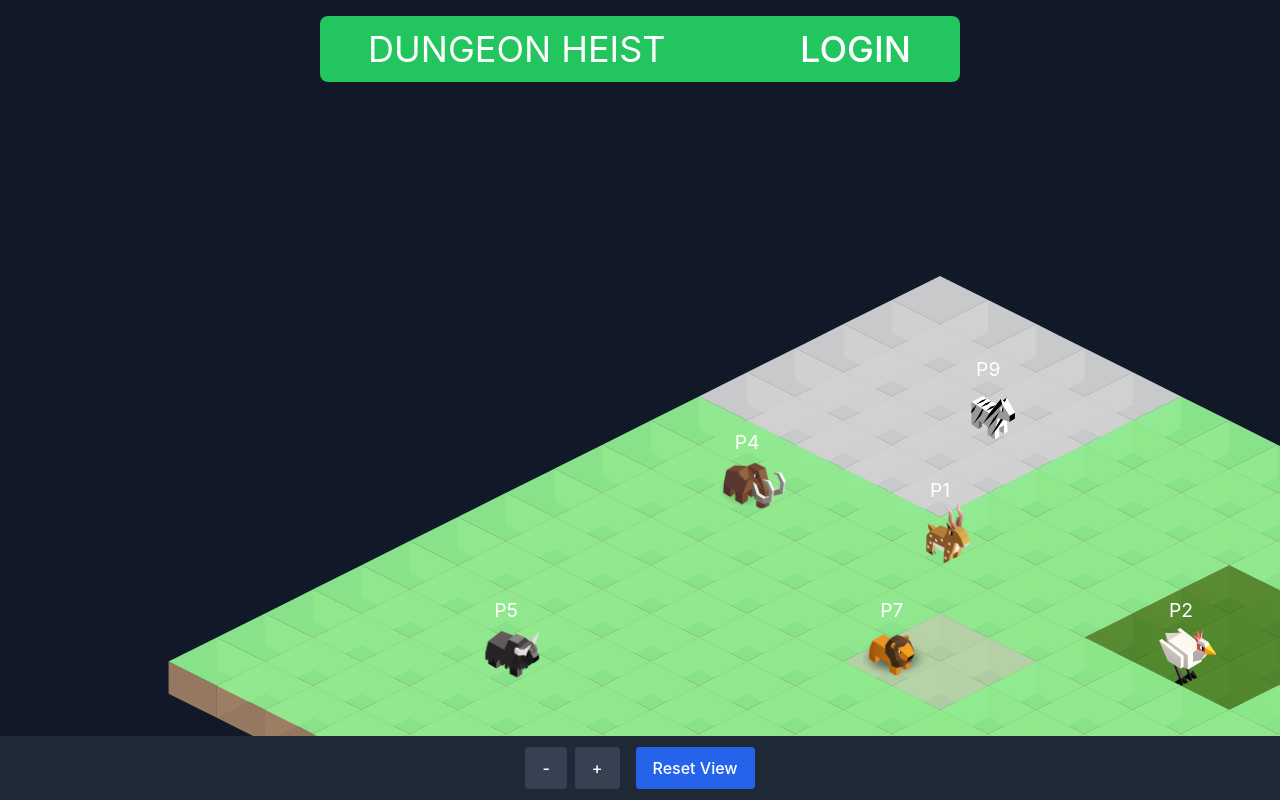
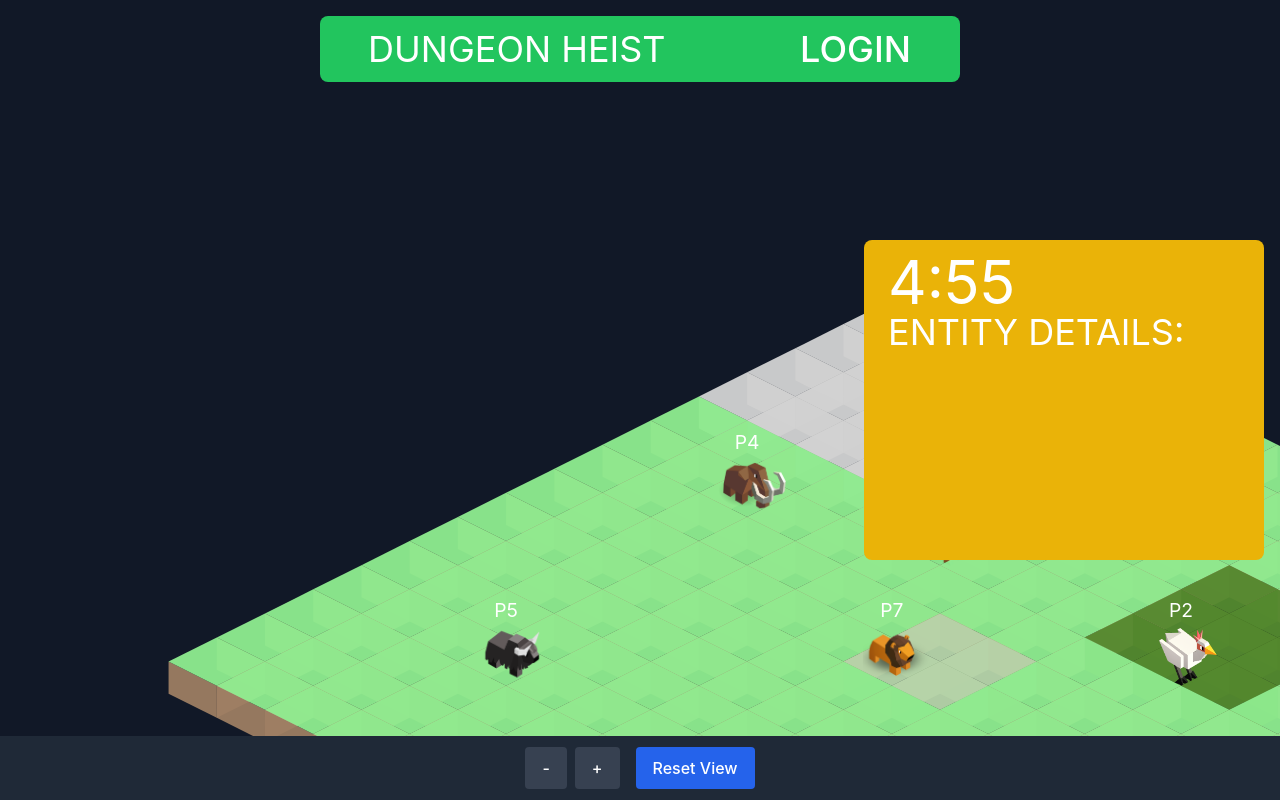
Before and after one commit to KhromeM/dungeonHeist, a React (Vite) app in the folder dungeon-heist/: page / in a window 1280 px wide. Built offline with nearby package versions, Linux system fonts and the light colour scheme; what @rainbow-me/rainbowkit, wagmi would draw is missing.

Commit message:
sidebar ui

```diff
--- a/dungeon-heist/src/App.jsx
+++ b/dungeon-heist/src/App.jsx
@@ -1,10 +1,11 @@
 import IsometricGrid from "./components/IsometricGrid";
 import LoginHeader from "./components/DungeonHeader";
-
+import Sidebar from "./components/Sidebar";
 const App = () => {
 	return (
 			<div className="w-screen h-screen overflow-hidden">
 				<LoginHeader />
+				<Sidebar />
 				<IsometricGrid />
 			</div>
 	);
--- /dev/null
+++ b/dungeon-heist/src/components/Sidebar.jsx
@@ -0,0 +1,34 @@
+import React, { useState, useEffect } from 'react';
+import '../index.css';
+
+const Sidebar = () => {
+  const [time, setTime] = useState(300); // Start with 5 minutes (300 seconds)
+
+  useEffect(() => {
+    const intervalId = setInterval(() => {
+      setTime((prevTime) => {
+        if (prevTime === 0) {
+          return 300; // Restart timer at 5 minutes
+        }
+        return prevTime - 1; // Decrement the timer by 1 second
+      });
+    }, 1000); // Update every second
+
+    return () => clearInterval(intervalId); // Cleanup on component unmount
+  }, []);
+
+  const formatTime = (seconds) => {
+    const minutes = Math.floor(seconds / 60);
+    const remainingSeconds = seconds % 60;
+    return `${minutes}:${remainingSeconds < 10 ? '0' : ''}${remainingSeconds}`; // Correct template literal
+  };
+
+  return (
+    <div className="absolute top-1/2 right-4 flex flex-col justify-start items-start bg-yellow-500 py-3 px-6 w-[50%] max-w-[400px] max-h-[40vh] h-[50vh] z-10 rounded-lg transform -translate-y-1/2">
+      <h1 className="text-6xl font-Digitalt text-white">{formatTime(time)}</h1>
+      <h1 className="text-4xl font-Digitalt text-white">ENTITY DETAILS:</h1>
+    </div>
+  );
+};
+
+export default Sidebar;
```
